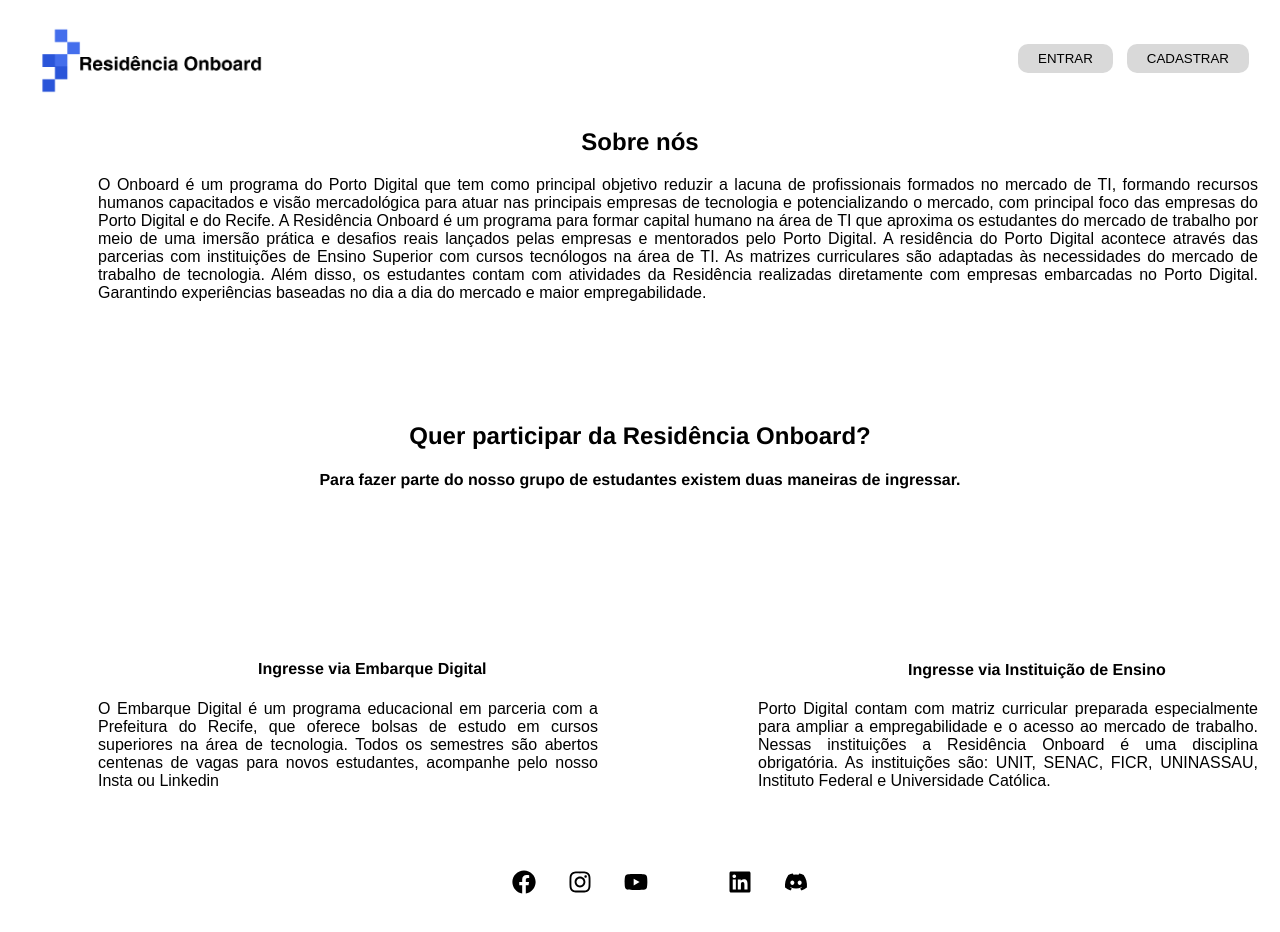
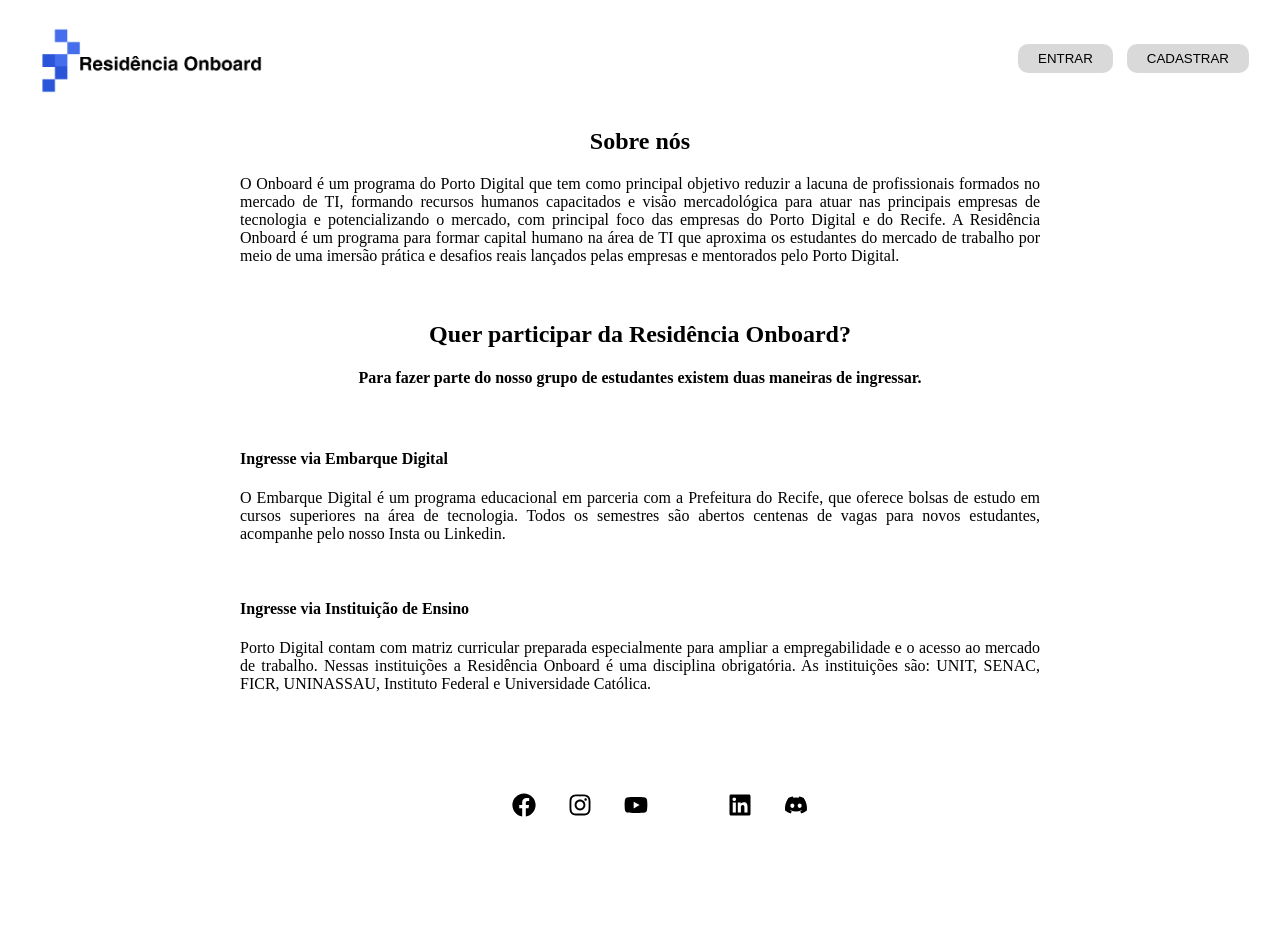
Before and after one commit to LucasMello22/React-Residencia, a React (Vite) app: page / in a window 1280 px wide. Shown: the top 932 px of the page. After the commit the page ends 893 px from the top, so only its background shows below. Built offline with nearby package versions, Linux system fonts and the light colour scheme; some icons are missing.

Commit message:
Update directory path for Home component in main.jsx and add new directory and files

```diff
--- a/src/main.jsx
+++ b/src/main.jsx
@@ -2,7 +2,7 @@
 import ReactDOM from 'react-dom/client'
 import App from './App.jsx'
 import App2 from './App2.jsx'
-import Home from './routers/Home.jsx';
+import Home from './routers/Home/Home.jsx';
 import Contact from './routers/mentor/Contact.jsx';
 
 // configurando Router
--- /dev/null
+++ b/src/routers/Home/Home.css
@@ -0,0 +1,22 @@
+.container {
+    max-width: 800px;
+    margin: 0 auto;
+    display: flex;
+    flex-direction: column;
+    align-items: center;
+    justify-content: center;
+    text-align: center;
+  }
+
+  .info-section {
+    margin-bottom: 20px;
+    text-align: justify;
+  }
+
+  .info-section h2{
+    text-align: center;
+  }
+
+
+
+  /* Adicione mais estilos conforme necessário */
--- /dev/null
+++ b/src/routers/Home/Home.jsx
@@ -0,0 +1,33 @@
+import React from 'react';
+//import "../App.css";
+import './Home.css';
+const Home = () => {
+  return (
+    <div className='container'>
+      <div className='info-section'>
+        <h2>Sobre nós</h2>
+        <p>
+          O Onboard é um programa do Porto Digital que tem como principal objetivo reduzir a lacuna de profissionais formados no mercado de TI, formando recursos humanos capacitados e visão mercadológica para atuar nas principais empresas de tecnologia e potencializando o mercado, com principal foco das empresas do Porto Digital e do Recife. A Residência Onboard é um programa para formar capital humano na área de TI que aproxima os estudantes do mercado de trabalho por meio de uma imersão prática e desafios reais lançados pelas empresas e mentorados pelo Porto Digital.
+        </p>
+      </div>
+      <div className='info-section'>
+        <h2>Quer participar da Residência Onboard?</h2>
+        <h4>Para fazer parte do nosso grupo de estudantes existem duas maneiras de ingressar.</h4>
+      </div>
+      <div className='info-section'>
+        <h4>Ingresse via Embarque Digital</h4>
+        <p>
+          O Embarque Digital é um programa educacional em parceria com a Prefeitura do Recife, que oferece bolsas de estudo em cursos superiores na área de tecnologia. Todos os semestres são abertos centenas de vagas para novos estudantes, acompanhe pelo nosso Insta ou Linkedin.
+        </p>
+      </div>
+      <div className='info-section'>
+        <h4>Ingresse via Instituição de Ensino</h4>
+        <p>
+          Porto Digital contam com matriz curricular preparada especialmente para ampliar a empregabilidade e o acesso ao mercado de trabalho. Nessas instituições a Residência Onboard é uma disciplina obrigatória. As instituições são: UNIT, SENAC, FICR, UNINASSAU, Instituto Federal e Universidade Católica.
+        </p>
+      </div>
+    </div>
+  );
+}
+
+export default Home;
```
